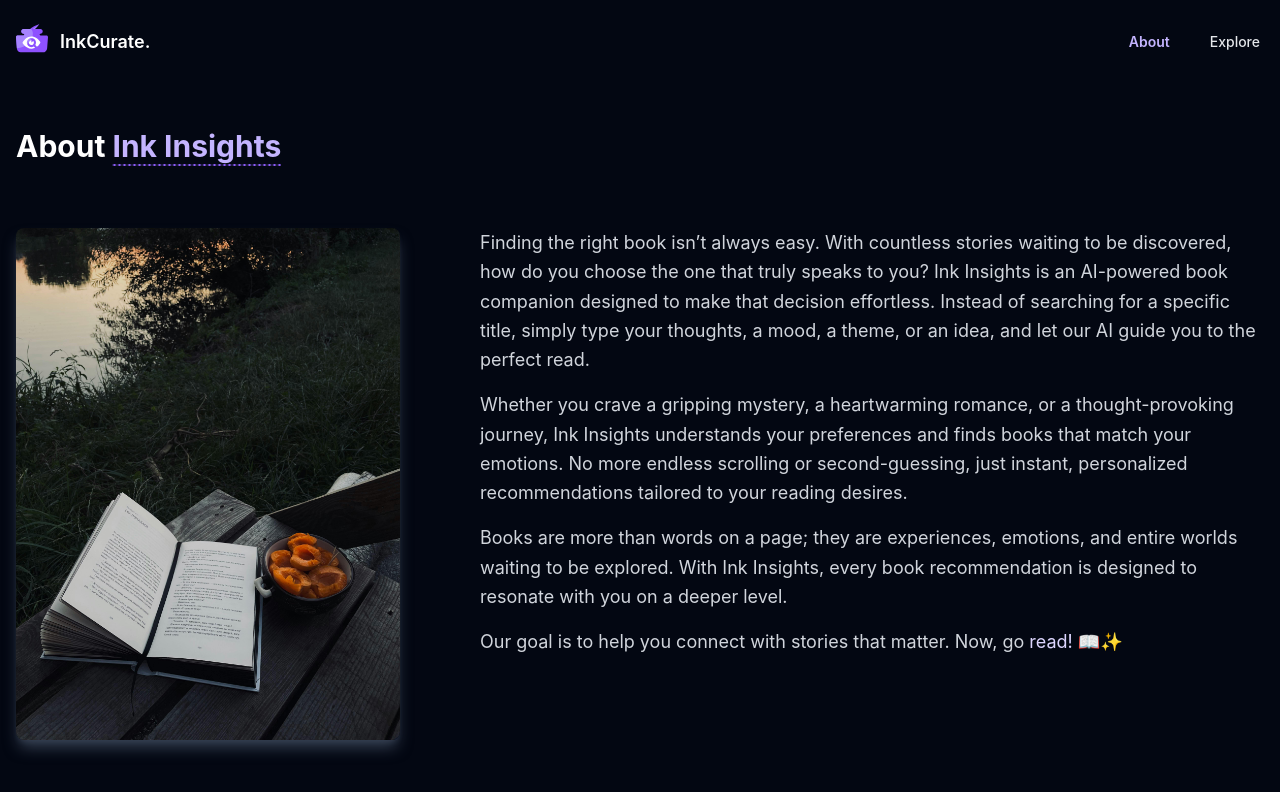
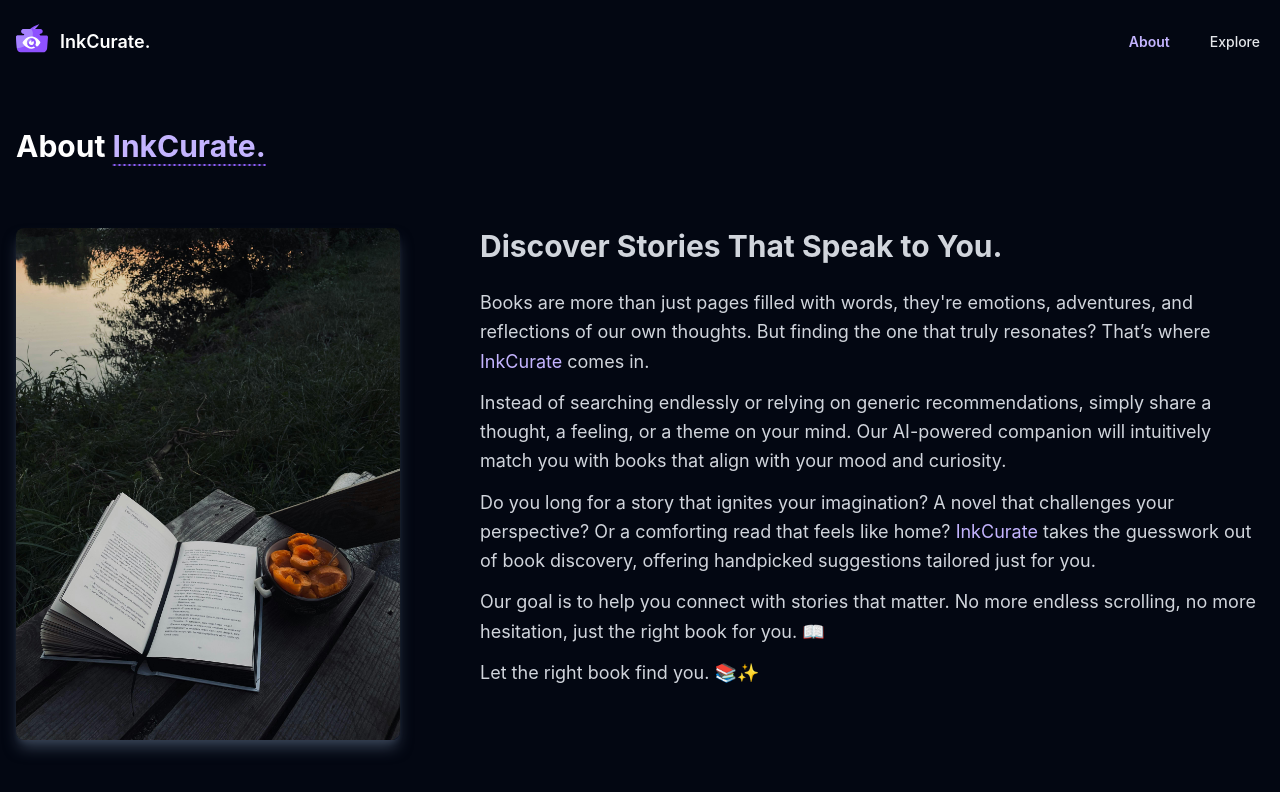
Before and after one commit to I-am-abdulazeez/inkCurate, a Vue app: page /about in a window 1280 px wide. Shown: the top 792 px of the page. Built offline with nearby package versions, Linux system fonts and the light colour scheme; no server answers; a web font is replaced by a local one.

Commit message:
fix: update references from "Ink Insights" to "InkCurate" and enhance AboutView content

```diff
--- a/src/views/AboutView.vue
+++ b/src/views/AboutView.vue
@@ -3,41 +3,46 @@
     <div class="container mx-auto my-16">
       <h1 class="text-white text-3xl font-bold my-10 sm:my-16">
         About
-        <span class="text-violet-300 pencil-highlighter">Ink Insights</span>
+        <span class="text-violet-300 pencil-highlighter">InkCurate.</span>
       </h1>
 
       <div class="flex flex-col gap-10 sm:gap-20 sm:flex-row sm:items-center">
         <img
           src="../assets/reads.jpg"
-          alt="Ink Insights Logo"
+          alt="InkCurate Logo"
           class="w-full max-w-sm rounded-lg shadow-lg shadow-gray-700"
         />
-        <article class="text-gray-300 self-start">
+        <article class="text-gray-300 self-start flex flex-col gap-3">
+          <h4 class="text-gray-300 font-bold text-3xl mb-3">
+            Discover Stories That Speak to You.
+          </h4>
           <p class="leading-relaxed text-[14px] sm:text-lg">
-            Finding the right book isn’t always easy. With countless stories
-            waiting to be discovered, how do you choose the one that truly
-            speaks to you? Ink Insights is an AI-powered book companion designed
-            to make that decision effortless. Instead of searching for a
-            specific title, simply type your thoughts, a mood, a theme, or an
-            idea, and let our AI guide you to the perfect read.
+            Books are more than just pages filled with words, they're emotions,
+            adventures, and reflections of our own thoughts. But finding the one
+            that truly resonates? That’s where
+            <span class="text-violet-300">InkCurate</span> comes in.
           </p>
-          <p class="mt-4 leading-relaxed text-[14px] sm:text-lg">
-            Whether you crave a gripping mystery, a heartwarming romance, or a
-            thought-provoking journey, Ink Insights understands your preferences
-            and finds books that match your emotions. No more endless scrolling
-            or second-guessing, just instant, personalized recommendations
-            tailored to your reading desires.
+          <p class="leading-relaxed text-[14px] sm:text-lg">
+            Instead of searching endlessly or relying on generic
+            recommendations, simply share a thought, a feeling, or a theme on
+            your mind. Our AI-powered companion will intuitively match you with
+            books that align with your mood and curiosity.
           </p>
-          <p class="mt-4 leading-relaxed text-[14px] sm:text-lg">
-            Books are more than words on a page; they are experiences, emotions,
-            and entire worlds waiting to be explored. With Ink Insights, every
-            book recommendation is designed to resonate with you on a deeper
-            level.
+          <p class="leading-relaxed text-[14px] sm:text-lg">
+            Do you long for a story that ignites your imagination? A novel that
+            challenges your perspective? Or a comforting read that feels like
+            home? <span class="text-violet-300">InkCurate</span> takes the
+            guesswork out of book discovery, offering handpicked suggestions
+            tailored just for you.
+          </p>
+          <p class="leading-relaxed text-[14px] sm:text-lg">
+            Our goal is to help you connect with stories that matter. No more
+            endless scrolling, no more hesitation, just the right book for you.
+            📖
           </p>
 
-          <p class="mt-4 leading-relaxed text-[14px] sm:text-lg">
-            Our goal is to help you connect with stories that matter. Now, go
-            <span class="text-violet-200">read! 📖✨</span>
+          <p class="leading-relaxed text-[14px] sm:text-lg">
+            Let the right book find you. 📚✨
           </p>
         </article>
       </div>
```
